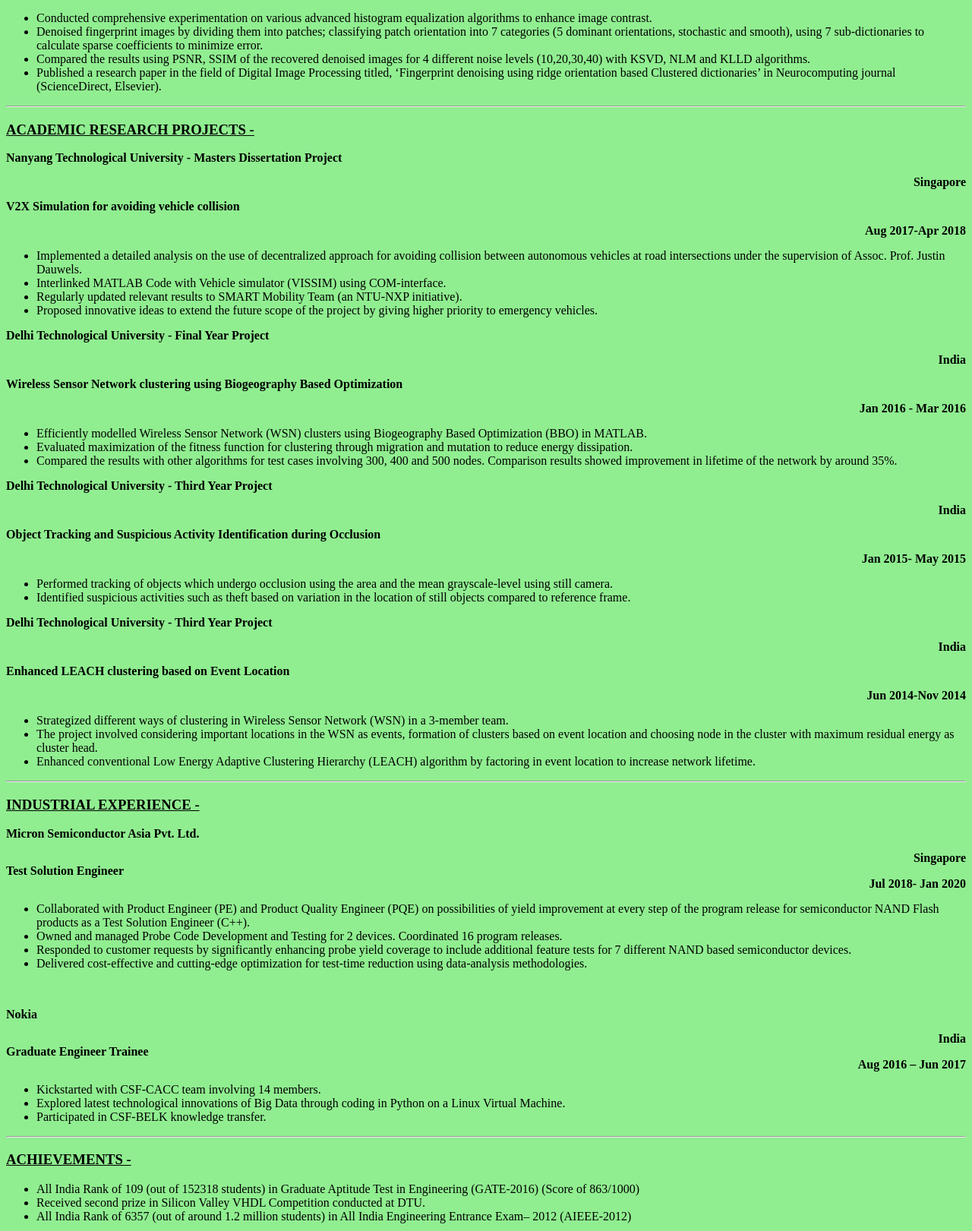
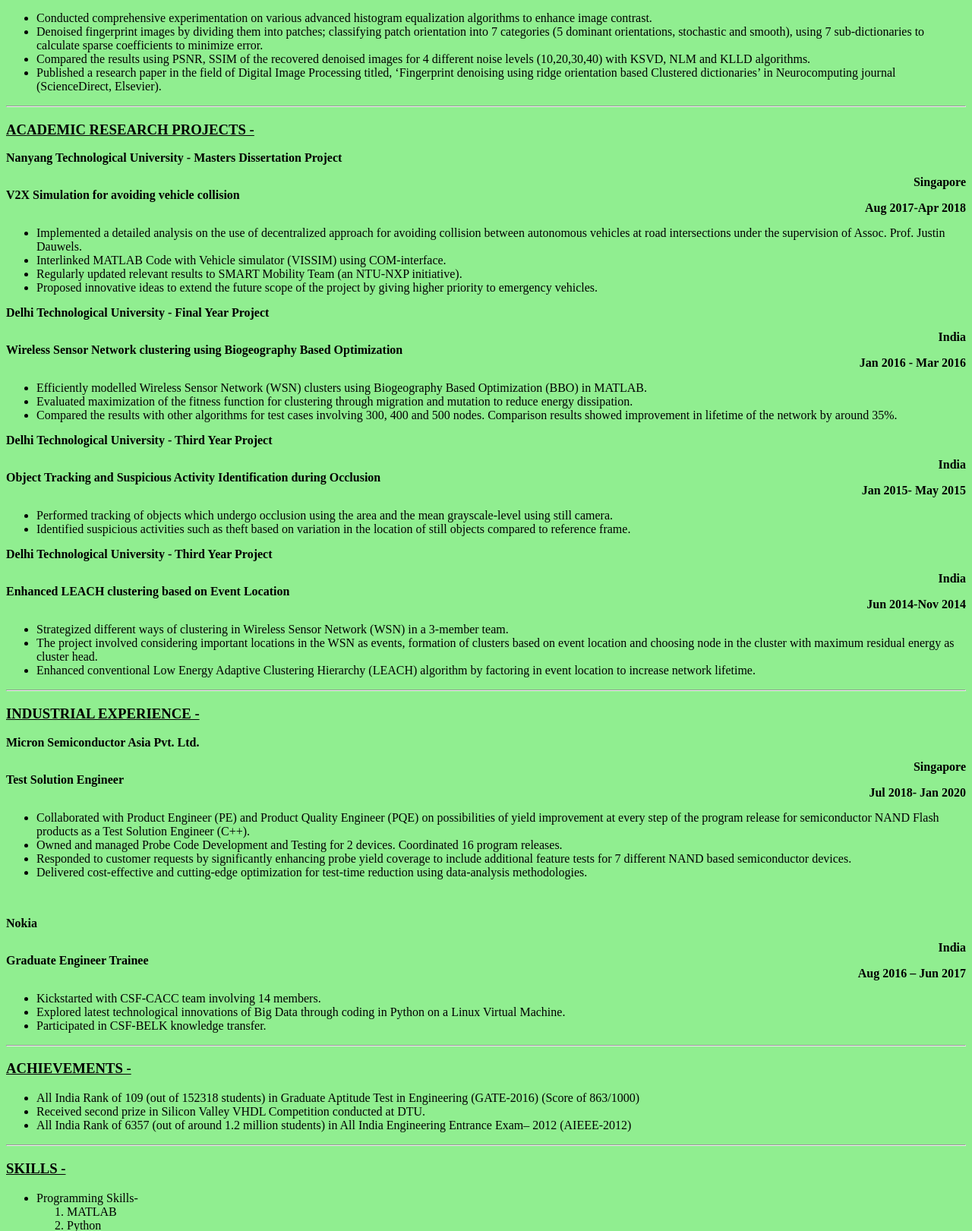
Before and after one commit to raunaqnayar/resume, a Flask app: page / in a window 1280 px wide. Shown: the part 1316-2937 px from the top of the page at 76% size. Run offline with Flask 2, Linux system fonts and the light colour scheme.

Commit message:
Linespace formatting

```diff
--- a/templates/index.html
+++ b/templates/index.html
@@ -94,8 +94,8 @@ Bachelor of Technology (Electronics and Communication Engineering)<br>
 <hr>
 
 <h3 id='research_proj'><u>ACADEMIC RESEARCH PROJECTS -</u></h3>
-<p class='topic'><b>Nanyang Technological University - Masters Dissertation Project <div class='right'> Singapore </div> </b></p>
-<p class='topic'><b>V2X Simulation for avoiding vehicle collision <div class='right'> Aug 2017-Apr 2018 </div> </b></p>
+<p class='topic'><b>Nanyang Technological University - Masters Dissertation Project <div class='right'> Singapore </div>
+V2X Simulation for avoiding vehicle collision <div class='right'> Aug 2017-Apr 2018 </div> </b></p>
 <p>
 <ul>
   <li>Implemented a detailed analysis on the use of decentralized approach for avoiding collision between autonomous vehicles at road intersections under the supervision of Assoc. Prof. Justin Dauwels.</li>
@@ -105,8 +105,8 @@ Bachelor of Technology (Electronics and Communication Engineering)<br>
 </ul>
 </p>
 
-<p class='topic'><b>Delhi Technological University - Final Year Project <div class='right'> India </div> </b></p>
-<p class='topic'><b>Wireless Sensor Network clustering using Biogeography Based Optimization <div class='right'> Jan 2016 - Mar 2016 </div> </b></p>
+<p class='topic'><b>Delhi Technological University - Final Year Project <div class='right'> India </div>
+Wireless Sensor Network clustering using Biogeography Based Optimization <div class='right'> Jan 2016 - Mar 2016 </div> </b></p>
 <p>
 <ul>
   <li>Efficiently modelled Wireless Sensor Network (WSN) clusters using Biogeography Based Optimization (BBO) in MATLAB.</li>
@@ -116,8 +116,8 @@ Bachelor of Technology (Electronics and Communication Engineering)<br>
 </ul>
 </p>
 
-<p class='topic'><b>Delhi Technological University - Third Year Project <div class='right'> India </div> </b></p>
-<p class='topic'><b>Object Tracking and Suspicious Activity Identification during Occlusion <div class='right'> Jan 2015- May 2015 </div> </b></p>
+<p class='topic'><b>Delhi Technological University - Third Year Project <div class='right'> India </div>
+Object Tracking and Suspicious Activity Identification during Occlusion <div class='right'> Jan 2015- May 2015 </div> </b></p>
 <p>
 <ul>
   <li>Performed tracking of objects which undergo occlusion using the area and the mean grayscale-level using still camera.</li>
@@ -125,8 +125,8 @@ Bachelor of Technology (Electronics and Communication Engineering)<br>
 </ul>
 </p>
 
-<p class='topic'><b>Delhi Technological University - Third Year Project <div class='right'> India </div> </b></p>
-<p class='topic'><b>Enhanced LEACH clustering based on Event Location <div class='right'> Jun 2014-Nov 2014 </div> </b></p>
+<p class='topic'><b>Delhi Technological University - Third Year Project <div class='right'> India </div>
+Enhanced LEACH clustering based on Event Location <div class='right'> Jun 2014-Nov 2014 </div> </b></p>
 <p>
 <ul>
   <li>Strategized different ways of clustering in Wireless Sensor Network (WSN) in a 3-member team.</li>
```
